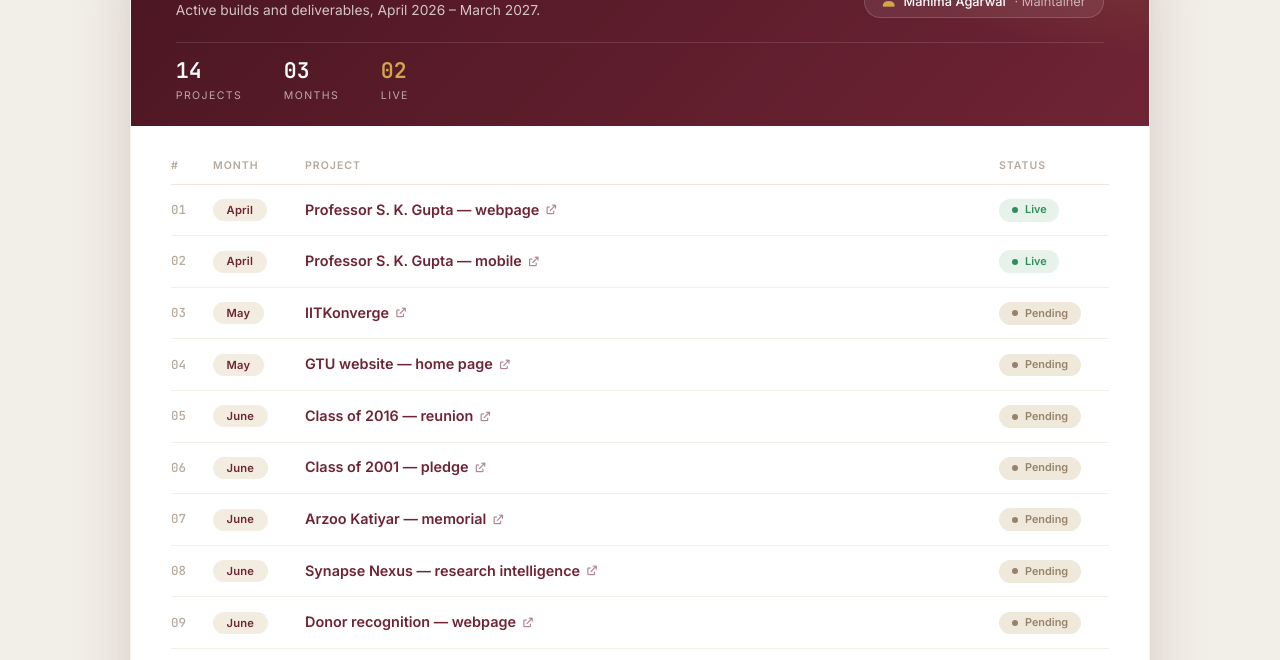
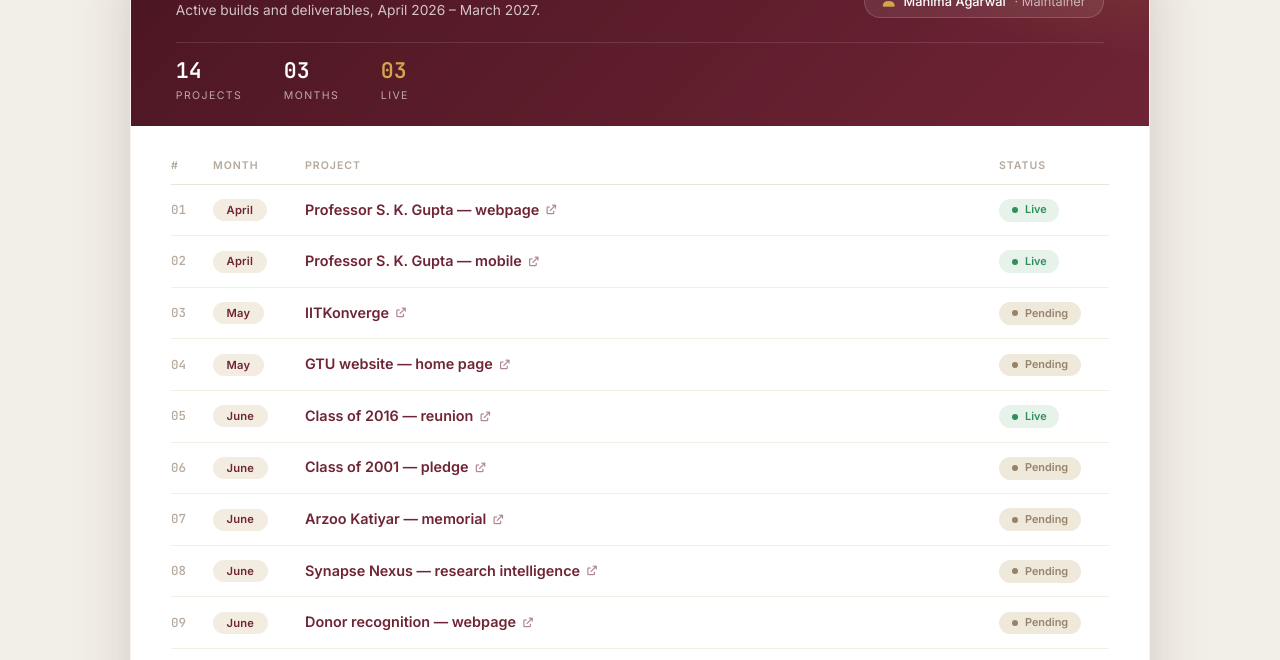
Before and after one commit to mahima263/2026-webpage-tracker, a plain HTML site: page index.html in a window 1280 px wide. Shown: the part 140-800 px from the top of the page. Drawn offline with Linux system fonts and the light colour scheme.

Commit message:
change richafundjclslives of fund  commit

```diff
--- a/index.html
+++ b/index.html
@@ -495,7 +495,7 @@
                 { month: "May", name: "IITKonverge", link: "https://iit-konverge.vercel.app/", live: false },
                 { month: "May", name: "GTU website — home page", link: "https://gtu-sand.vercel.app/", live: false },
                 // June
-                { month: "June", name: "Class of 2016 — reunion", link: "https://iitk.ac.in/dora/reunion/class-of-2016/", live: false },
+                { month: "June", name: "Class of 2016 — reunion", link: "https://iitk.ac.in/dora/reunion/class-of-2016/", live: true },
                 { month: "June", name: "Class of 2001 — pledge", link: "https://pledge2001.vercel.app/", live: false },
                 { month: "June", name: "Arzoo Katiyar — memorial", link: "https://arzoo-five.vercel.app/", live: false },
                 { month: "June", name: "Synapse Nexus — research intelligence", link: "https://synapse-sepia-five.vercel.app/", live: false },
```
